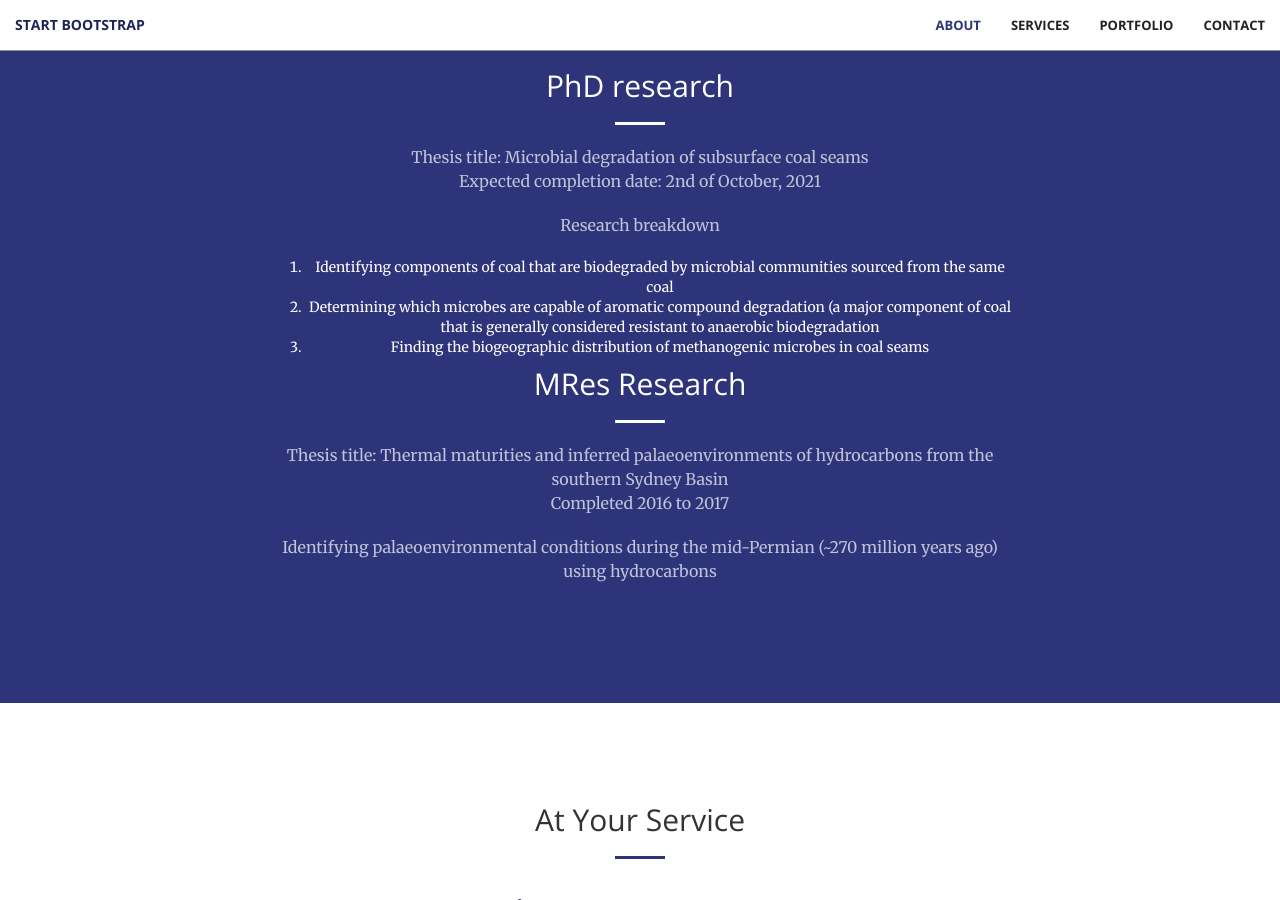
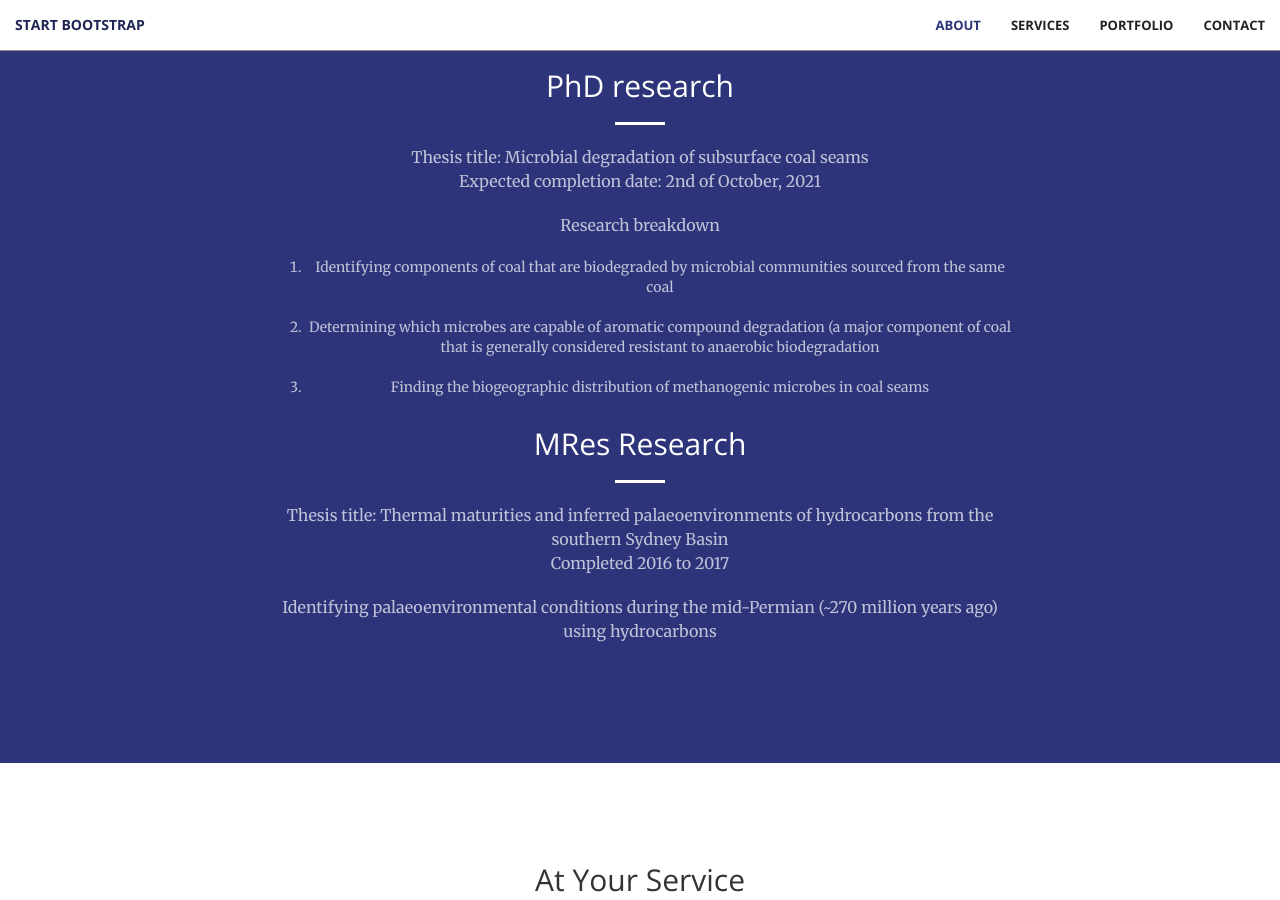
Before and after one commit to bronwyncc/homepage, a Jekyll site: the page built from index.html, in a window 1280 px wide and 900 px high, scrolled down 931 px. Built offline with Jekyll 4.4.1, drawn with Linux system fonts in a browser that asks for light colours.

Commit message:
Update call-to-action.html

```diff
--- a/_includes/call-to-action.html
+++ b/_includes/call-to-action.html
@@ -7,14 +7,15 @@
                 <p class="text-faded">Thesis title: Microbial degradation of subsurface coal seams<br>Expected completion date: 2nd of October, 2021</p>
 <!--                 <a href="#" class="btn btn-default btn-xl">Get started!</a> -->
                 <p class="text-faded">Research breakdown</p>
-                <ol>
+                <ol class="text-faded">
                     <li>Identifying components of coal that are biodegraded by microbial communities sourced from the same coal</li>
-                    <li>Determining which microbes are capable of aromatic compound degradation (a major component of coal that is generally considered resistant to anaerobic biodegradation</li>
-                    <li>Finding the biogeographic distribution of methanogenic microbes in coal seams</li>
+                    <br><li>Determining which microbes are capable of aromatic compound degradation (a major component of coal that is generally considered resistant to anaerobic biodegradation</li>
+                    <br><li>Finding the biogeographic distribution of methanogenic microbes in coal seams</li>
                 </ol>
             </div>
         </div>
     </div>
+    <br>
     <div class="container">
         <div class="row">
             <div class="col-lg-8 col-lg-offset-2 text-center">
```
